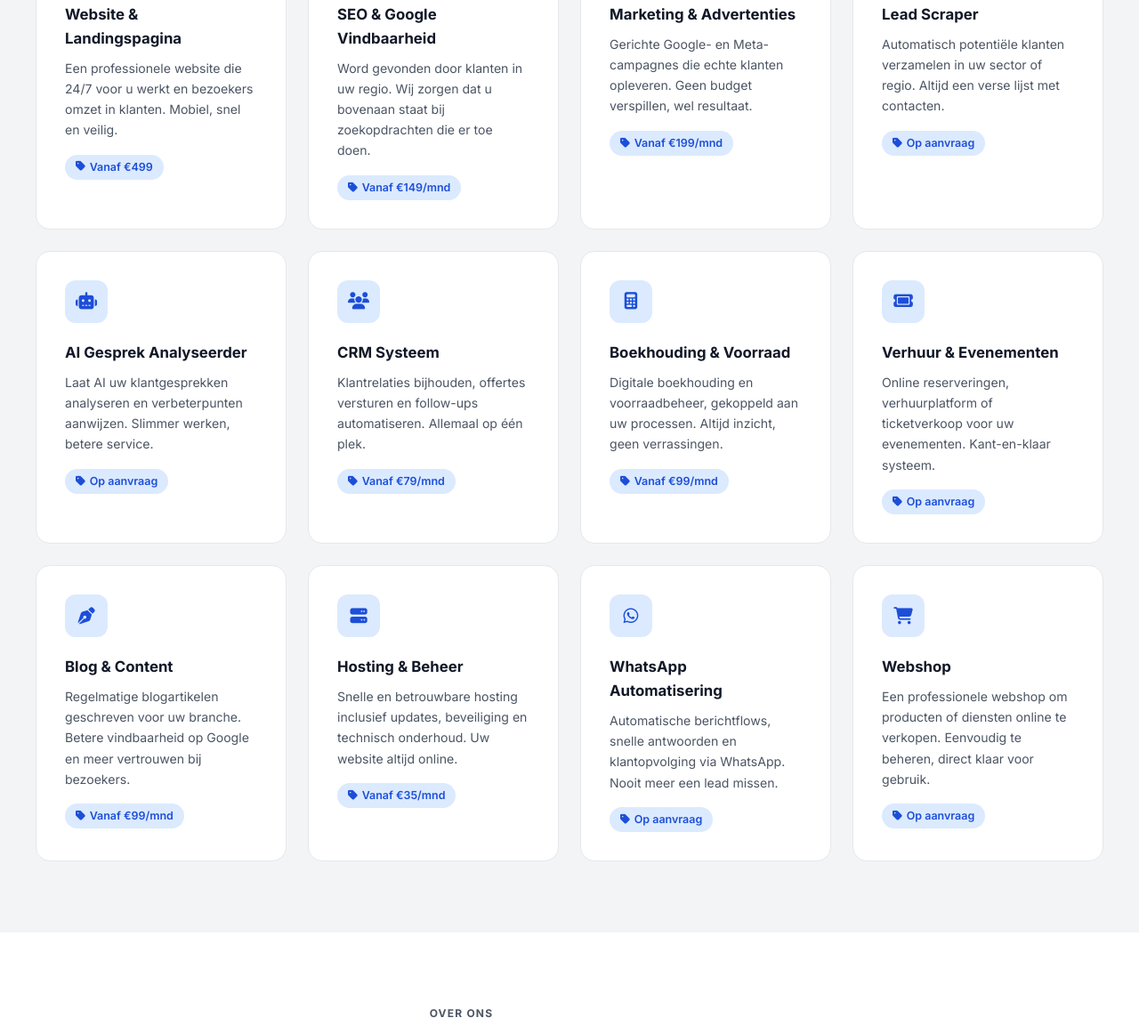
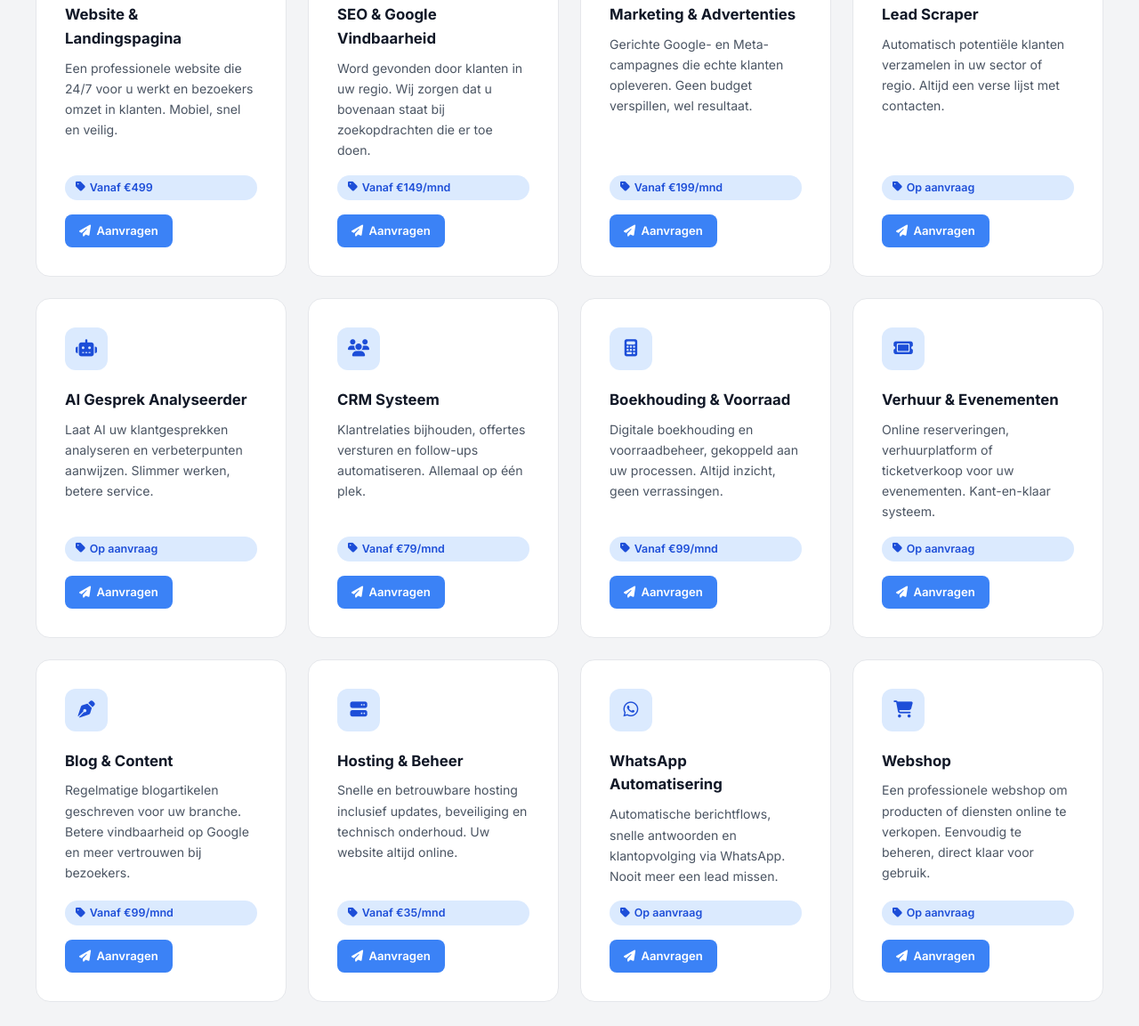
Before and after one commit to infoborgbiz-online/borg-biz-website, a website: page index.html in a window 1280 px wide. Shown: the part 1173-2326 px from the top of the page at 89% size. Drawn offline with Linux system fonts and the light colour scheme.

Commit message:
Dienst cards: highlight animatie, CTA knoppen, scroll fix, footer aangevuld

```diff
--- a/index.html
+++ b/index.html
@@ -203,6 +203,8 @@
             background: white; border-radius: 16px; padding: 2rem;
             border: 1px solid #E5E7EB; transition: all 0.3s;
             position: relative; overflow: hidden;
+            scroll-margin-top: 90px;
+            display: flex; flex-direction: column;
         }
         .dienst-card::before {
             content: ''; position: absolute; top: 0; left: 0; right: 0; height: 3px;
@@ -215,6 +217,17 @@
             border-color: var(--blue-100);
         }
         .dienst-card:hover::before { opacity: 1; }
+        .dienst-card:target {
+            border-color: var(--blue-500);
+            box-shadow: 0 0 0 3px rgba(59,130,246,0.2), 0 20px 40px rgba(0,0,0,0.08);
+            animation: highlight-pulse 1.5s ease;
+        }
+        .dienst-card:target::before { opacity: 1; }
+        @keyframes highlight-pulse {
+            0% { box-shadow: 0 0 0 0 rgba(59,130,246,0.5); }
+            50% { box-shadow: 0 0 0 10px rgba(59,130,246,0); }
+            100% { box-shadow: 0 0 0 3px rgba(59,130,246,0.2), 0 20px 40px rgba(0,0,0,0.08); }
+        }
         .dienst-icon {
             width: 48px; height: 48px; background: var(--blue-100);
             border-radius: 12px; display: flex; align-items: center;
@@ -222,13 +235,23 @@
             font-size: 1.2rem; margin-bottom: 1.25rem;
         }
         .dienst-naam { font-size: 1.05rem; font-weight: 700; color: var(--dark); margin-bottom: 0.5rem; }
-        .dienst-desc { font-size: 0.88rem; color: var(--gray-600); line-height: 1.65; margin-bottom: 1rem; }
+        .dienst-desc { font-size: 0.88rem; color: var(--gray-600); line-height: 1.65; margin-bottom: 1rem; flex: 1; }
         .dienst-prijs {
             display: inline-flex; align-items: center; gap: 0.3rem;
             background: var(--blue-100); color: var(--blue-700);
             font-size: 0.78rem; font-weight: 600;
             padding: 0.25rem 0.75rem; border-radius: 100px;
+            margin-bottom: 1rem;
         }
+        .dienst-cta {
+            display: inline-flex; align-items: center; gap: 0.4rem;
+            background: var(--blue-500); color: white;
+            font-size: 0.82rem; font-weight: 600;
+            padding: 0.5rem 1rem; border-radius: 8px;
+            text-decoration: none; transition: background 0.2s;
+            align-self: flex-start;
+        }
+        .dienst-cta:hover { background: var(--blue-700); }
 
         /* ======= OVER ONS ======= */
         #over-ons { background: white; }
@@ -601,72 +624,84 @@
                 <h3 class="dienst-naam">Website &amp; Landingspagina</h3>
                 <p class="dienst-desc">Een professionele website die 24/7 voor u werkt en bezoekers omzet in klanten. Mobiel, snel en veilig.</p>
                 <span class="dienst-prijs"><i class="fas fa-tag" aria-hidden="true"></i> Vanaf €499</span>
+                <a href="#contact" class="dienst-cta"><i class="fas fa-paper-plane"></i> Aanvragen</a>
             </div>
             <div class="dienst-card" id="dienst-seo">
                 <div class="dienst-icon"><i class="fas fa-magnifying-glass" aria-hidden="true"></i></div>
                 <h3 class="dienst-naam">SEO &amp; Google Vindbaarheid</h3>
                 <p class="dienst-desc">Word gevonden door klanten in uw regio. Wij zorgen dat u bovenaan staat bij zoekopdrachten die er toe doen.</p>
                 <span class="dienst-prijs"><i class="fas fa-tag" aria-hidden="true"></i> Vanaf €149/mnd</span>
+                <a href="#contact" class="dienst-cta"><i class="fas fa-paper-plane"></i> Aanvragen</a>
             </div>
             <div class="dienst-card" id="dienst-marketing">
                 <div class="dienst-icon"><i class="fas fa-bullhorn" aria-hidden="true"></i></div>
                 <h3 class="dienst-naam">Marketing &amp; Advertenties</h3>
                 <p class="dienst-desc">Gerichte Google- en Meta-campagnes die echte klanten opleveren. Geen budget verspillen, wel resultaat.</p>
                 <span class="dienst-prijs"><i class="fas fa-tag" aria-hidden="true"></i> Vanaf €199/mnd</span>
+                <a href="#contact" class="dienst-cta"><i class="fas fa-paper-plane"></i> Aanvragen</a>
             </div>
-            <div class="dienst-card">
+            <div class="dienst-card" id="dienst-leadscraper">
                 <div class="dienst-icon"><i class="fas fa-crosshairs" aria-hidden="true"></i></div>
                 <h3 class="dienst-naam">Lead Scraper</h3>
                 <p class="dienst-desc">Automatisch potentiële klanten verzamelen in uw sector of regio. Altijd een verse lijst met contacten.</p>
                 <span class="dienst-prijs"><i class="fas fa-tag" aria-hidden="true"></i> Op aanvraag</span>
+                <a href="#contact" class="dienst-cta"><i class="fas fa-paper-plane"></i> Aanvragen</a>
             </div>
-            <div class="dienst-card">
+            <div class="dienst-card" id="dienst-ai">
                 <div class="dienst-icon"><i class="fas fa-robot" aria-hidden="true"></i></div>
                 <h3 class="dienst-naam">AI Gesprek Analyseerder</h3>
                 <p class="dienst-desc">Laat AI uw klantgesprekken analyseren en verbeterpunten aanwijzen. Slimmer werken, betere service.</p>
                 <span class="dienst-prijs"><i class="fas fa-tag" aria-hidden="true"></i> Op aanvraag</span>
+                <a href="#contact" class="dienst-cta"><i class="fas fa-paper-plane"></i> Aanvragen</a>
             </div>
             <div class="dienst-card" id="dienst-crm">
                 <div class="dienst-icon"><i class="fas fa-users" aria-hidden="true"></i></div>
                 <h3 class="dienst-naam">CRM Systeem</h3>
                 <p class="dienst-desc">Klantrelaties bijhouden, offertes versturen en follow-ups automatiseren. Allemaal op één plek.</p>
                 <span class="dienst-prijs"><i class="fas fa-tag" aria-hidden="true"></i> Vanaf €79/mnd</span>
+                <a href="#contact" class="dienst-cta"><i class="fas fa-paper-plane"></i> Aanvragen</a>
             </div>
             <div class="dienst-card" id="dienst-boekhouding">
                 <div class="dienst-icon"><i class="fas fa-calculator" aria-hidden="true"></i></div>
                 <h3 class="dienst-naam">Boekhouding &amp; Voorraad</h3>
                 <p class="dienst-desc">Digitale boekhouding en voorraadbeheer, gekoppeld aan uw processen. Altijd inzicht, geen verrassingen.</p>
                 <span class="dienst-prijs"><i class="fas fa-tag" aria-hidden="true"></i> Vanaf €99/mnd</span>
+                <a href="#contact" class="dienst-cta"><i class="fas fa-paper-plane"></i> Aanvragen</a>
             </div>
-            <div class="dienst-card">
+            <div class="dienst-card" id="dienst-verhuur">
                 <div class="dienst-icon"><i class="fas fa-ticket" aria-hidden="true"></i></div>
                 <h3 class="dienst-naam">Verhuur &amp; Evenementen</h3>
                 <p class="dienst-desc">Online reserveringen, verhuurplatform of ticketverkoop voor uw evenementen. Kant-en-klaar systeem.</p>
                 <span class="dienst-prijs"><i class="fas fa-tag" aria-hidden="true"></i> Op aanvraag</span>
+                <a href="#contact" class="dienst-cta"><i class="fas fa-paper-plane"></i> Aanvragen</a>
             </div>
-            <div class="dienst-card">
+            <div class="dienst-card" id="dienst-blog">
                 <div class="dienst-icon"><i class="fas fa-pen-nib" aria-hidden="true"></i></div>
                 <h3 class="dienst-naam">Blog &amp; Content</h3>
                 <p class="dienst-desc">Regelmatige blogartikelen geschreven voor uw branche. Betere vindbaarheid op Google en meer vertrouwen bij bezoekers.</p>
                 <span class="dienst-prijs"><i class="fas fa-tag" aria-hidden="true"></i> Vanaf €99/mnd</span>
+                <a href="#contact" class="dienst-cta"><i class="fas fa-paper-plane"></i> Aanvragen</a>
             </div>
-            <div class="dienst-card">
+            <div class="dienst-card" id="dienst-hosting">
                 <div class="dienst-icon"><i class="fas fa-server" aria-hidden="true"></i></div>
                 <h3 class="dienst-naam">Hosting &amp; Beheer</h3>
                 <p class="dienst-desc">Snelle en betrouwbare hosting inclusief updates, beveiliging en technisch onderhoud. Uw website altijd online.</p>
                 <span class="dienst-prijs"><i class="fas fa-tag" aria-hidden="true"></i> Vanaf €35/mnd</span>
+                <a href="#contact" class="dienst-cta"><i class="fas fa-paper-plane"></i> Aanvragen</a>
             </div>
-            <div class="dienst-card">
+            <div class="dienst-card" id="dienst-whatsapp">
                 <div class="dienst-icon"><i class="fab fa-whatsapp" aria-hidden="true"></i></div>
                 <h3 class="dienst-naam">WhatsApp Automatisering</h3>
                 <p class="dienst-desc">Automatische berichtflows, snelle antwoorden en klantopvolging via WhatsApp. Nooit meer een lead missen.</p>
                 <span class="dienst-prijs"><i class="fas fa-tag" aria-hidden="true"></i> Op aanvraag</span>
+                <a href="#contact" class="dienst-cta"><i class="fas fa-paper-plane"></i> Aanvragen</a>
             </div>
-            <div class="dienst-card">
+            <div class="dienst-card" id="dienst-webshop">
                 <div class="dienst-icon"><i class="fas fa-cart-shopping" aria-hidden="true"></i></div>
                 <h3 class="dienst-naam">Webshop</h3>
                 <p class="dienst-desc">Een professionele webshop om producten of diensten online te verkopen. Eenvoudig te beheren, direct klaar voor gebruik.</p>
                 <span class="dienst-prijs"><i class="fas fa-tag" aria-hidden="true"></i> Op aanvraag</span>
+                <a href="#contact" class="dienst-cta"><i class="fas fa-paper-plane"></i> Aanvragen</a>
             </div>
         </div>
     </div>
@@ -977,6 +1012,13 @@
                     <li><a href="#dienst-marketing">Marketing</a></li>
                     <li><a href="#dienst-crm">CRM Systeem</a></li>
                     <li><a href="#dienst-boekhouding">Boekhouding</a></li>
+                    <li><a href="#dienst-hosting">Hosting &amp; Beheer</a></li>
+                    <li><a href="#dienst-whatsapp">WhatsApp Automatisering</a></li>
+                    <li><a href="#dienst-blog">Blog &amp; Content</a></li>
+                    <li><a href="#dienst-webshop">Webshop</a></li>
+                    <li><a href="#dienst-leadscraper">Lead Scraper</a></li>
+                    <li><a href="#dienst-ai">AI Gesprek Analyseerder</a></li>
+                    <li><a href="#dienst-verhuur">Verhuur &amp; Evenementen</a></li>
                 </ul>
             </div>
             <div class="footer-col">
```
